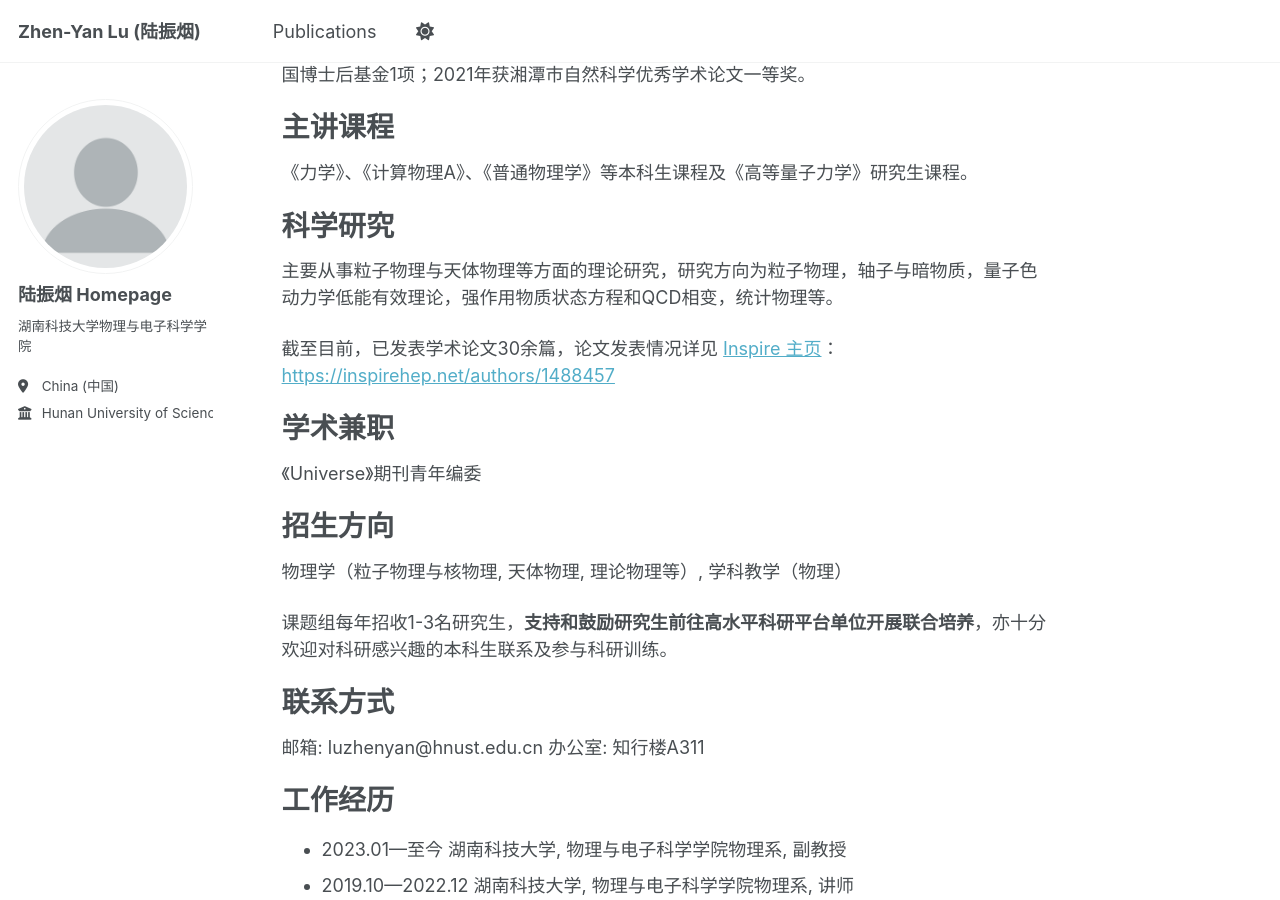
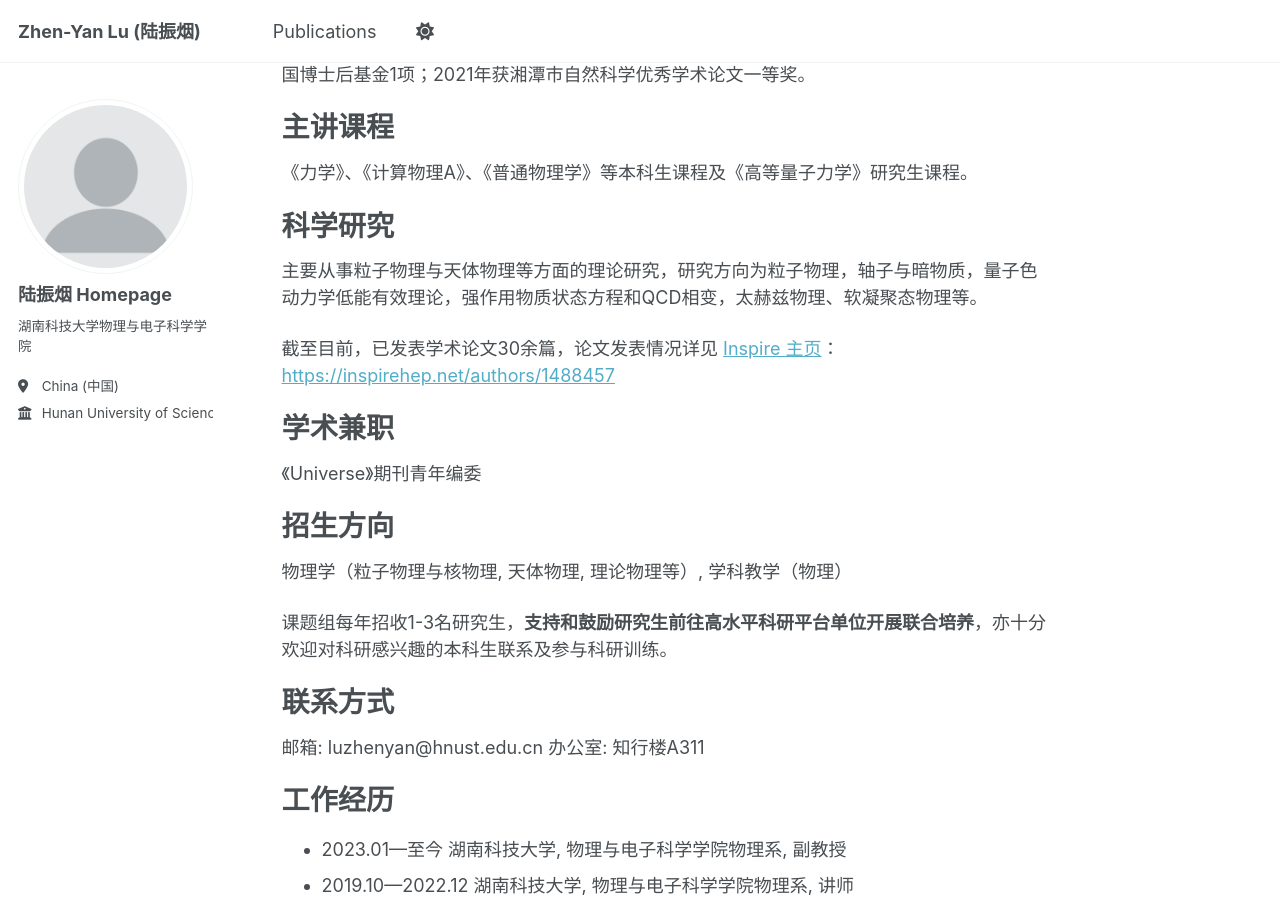
Before and after one commit to luzhenyan-stack/luzhenyan.github.io, a Jekyll site: the page built from _pages/about.md, in a window 1280 px wide and 900 px high, scrolled down 316 px. Built offline with Jekyll 4.4.1, drawn with Linux system fonts in a browser that asks for light colours; a script that is not in the unit is left out.

Commit message:
Update about.md

```diff
--- a/_pages/about.md
+++ b/_pages/about.md
@@ -17,7 +17,7 @@ redirect_from:
 
 科学研究
 ======
-主要从事粒子物理与天体物理等方面的理论研究，研究方向为粒子物理，轴子与暗物质，量子色动力学低能有效理论，强作用物质状态方程和QCD相变，统计物理等。
+主要从事粒子物理与天体物理等方面的理论研究，研究方向为粒子物理，轴子与暗物质，量子色动力学低能有效理论，强作用物质状态方程和QCD相变，太赫兹物理、软凝聚态物理等。
 
 截至目前，已发表学术论文30余篇，论文发表情况详见 [Inspire 主页](https://inspirehep.net/authors/1488457)：[https://inspirehep.net/authors/1488457](https://inspirehep.net/authors/1488457)
 
```
